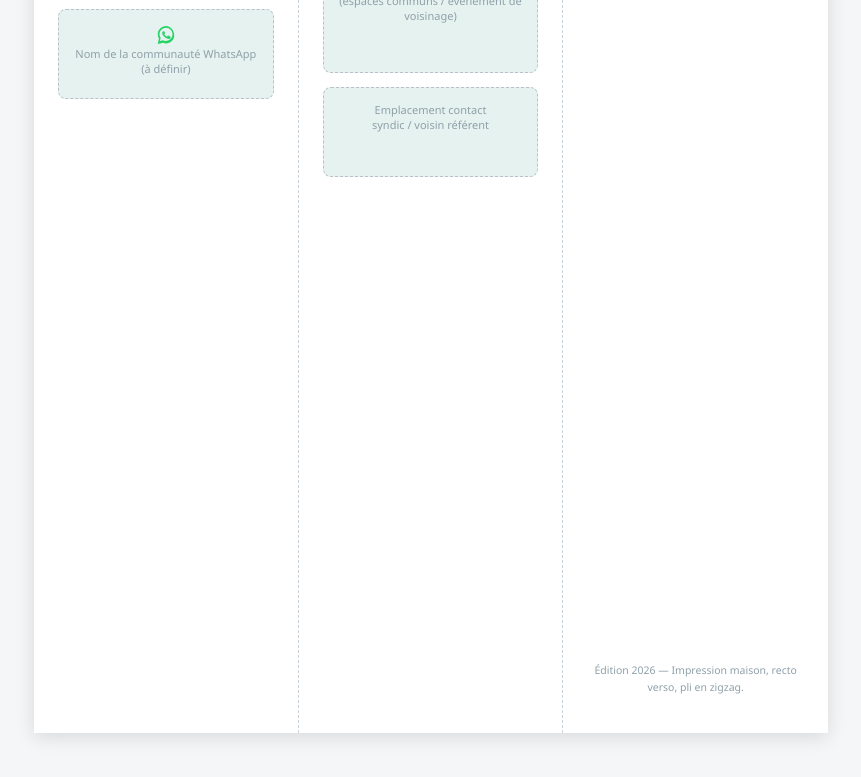
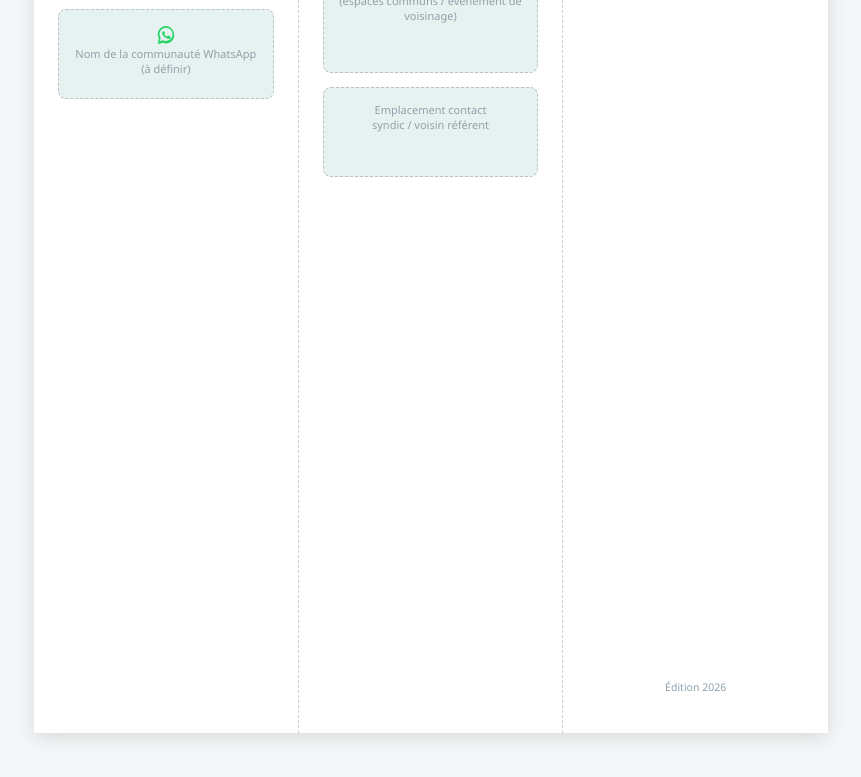
Before and after one commit to evadurand49/rocbaumette, a plain HTML site: page index.html in a window 1280 px wide. Shown: the part 1725-2502 px from the top of the page, without its empty margins (209-1070 px from the left). Drawn offline with Linux system fonts and the light colour scheme.

Commit message:
Suppression note

```diff
--- a/index.html
+++ b/index.html
@@ -254,7 +254,7 @@
             <b>Pic-nique de rentrée :</b> Fin septembre
         </p>
         <div class="placeholder photo">Emplacement photo<br>(dernier événement de voisinage)</div>
-        <p class="note">Édition 2026 — Impression maison, recto verso, pli en zigzag.</p>
+        <p class="note">Édition 2026</p>
       </div>
     </div>
   </div>
```
